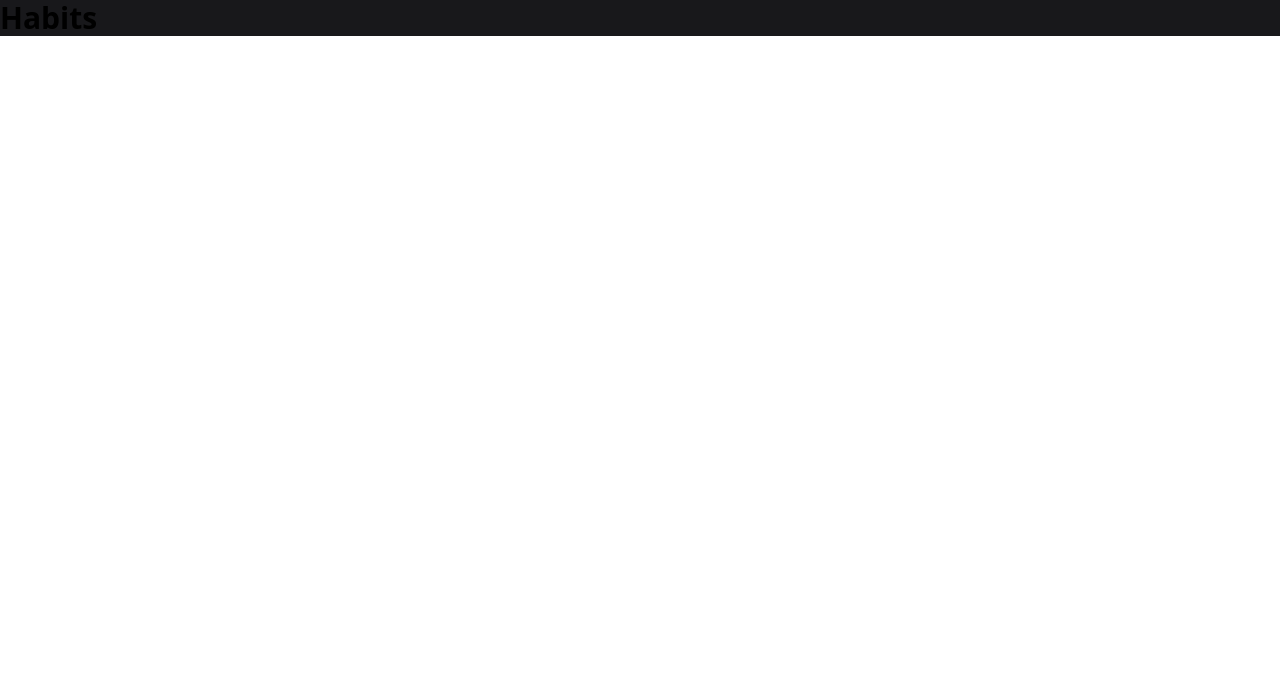
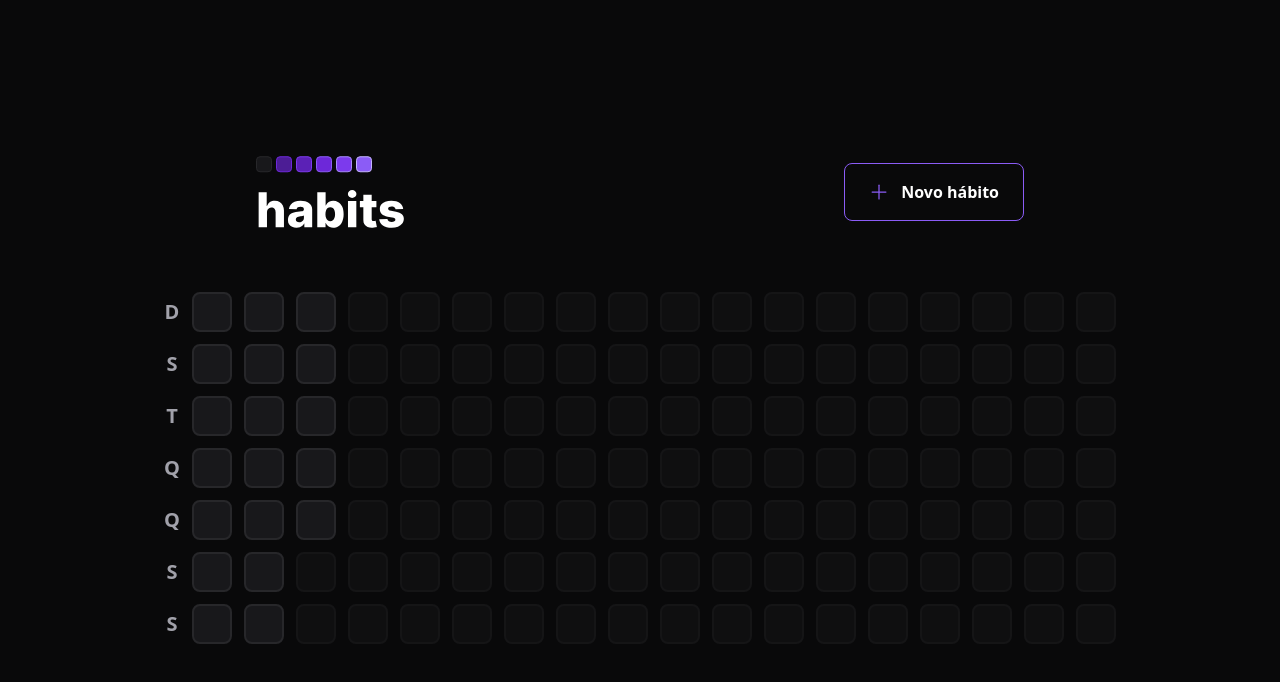
Before and after one commit to ximeen/nlw-setup-web, a React (Vite) app: page / in a window 1280 px wide. Shown: the top 682 px of the page. Built offline with nearby package versions, Linux system fonts and the light colour scheme.

Commit message:
create table habits

```diff
--- a/index.html
+++ b/index.html
@@ -8,7 +8,7 @@
   <title>Habits</title>
 </head>
 
-<body>
+<body class="bg-backgroundAppearance text-white">
   <div id="root"></div>
   <script type="module" src="/src/main.tsx"></script>
 </body>
--- a/package.json
+++ b/package.json
@@ -9,6 +9,8 @@
     "preview": "vite preview"
   },
   "dependencies": {
+    "dayjs": "^1.11.7",
+    "phosphor-react": "^1.4.1",
     "react": "^18.2.0",
     "react-dom": "^18.2.0"
   },
--- a/src/App.tsx
+++ b/src/App.tsx
@@ -1,9 +1,15 @@
-import { Habits } from "./components/Habits"
+import { Header } from "./components/Header"
+import { SummaryTable } from "./components/SumaryTable"
 
 function App() {
 
   return (
-    <Habits />
+    <main className="w-screen h-screen flex justify-center items-center">
+      <div className="w-full max-w-5xl px-6 flex flex-col gap-16">
+        <Header />
+        <SummaryTable />
+      </div>
+    </main>
   )
 }
 
--- a/src/components/Habits.tsx
+++ /dev/null
@@ -1,5 +0,0 @@
-export function Habits() {
-  return (
-    <h1 className="text-3xl font-bold bg-zinc-900">Habits</h1>
-  )
-}
--- /dev/null
+++ b/src/components/HabitsDays.tsx
@@ -0,0 +1,6 @@
+export function HabitsDays() {
+  return (
+
+    <div className="w-10 h-10 bg-zinc-900 border-2 border-zinc-800 rounded-lg"></div>
+  )
+}
--- /dev/null
+++ b/src/components/Header.tsx
@@ -0,0 +1,19 @@
+import { Plus } from "phosphor-react"
+import Logo from "/logo.svg"
+
+
+export function Header() {
+  return (
+    <header className="w-full max-w-3xl mx-auto flex items-center justify-between">
+      <img src={Logo} alt="Logo da aplicação, com nome habits e alguns quadrados acima dele" />
+
+      <button
+        type="button"
+        className="border border-violet-500 font-semibold rounded-lg px-6 py-4 flex items-center gap-3 hover:scale-[1.05] transition-all duration-200 "
+      >
+        <Plus size={20} className="text-violet-500" />
+        Novo hábito
+      </button>
+    </header>
+  )
+}
--- /dev/null
+++ b/src/components/SumaryTable.tsx
@@ -0,0 +1,46 @@
+
+import { generateDatesFromYearBeginning } from "../utils/generate-dates-from-year";
+import { HabitsDays } from "./HabitsDays";
+
+const weekDays = [
+  'D',
+  'S',
+  'T',
+  'Q',
+  'Q',
+  'S',
+  'S',
+];
+
+const sumaryDates = generateDatesFromYearBeginning()
+const minimumSumaryDates = 18 * 7 // 18 semanas
+const amountOfDaysToFill = minimumSumaryDates - sumaryDates.length
+
+export function SummaryTable() {
+  return (
+    <div className="w-full flex">
+      <div className="grid grid-rows-7 grid-flow-row gap-3">
+        {weekDays.map((weekDay, i) => {
+          return (
+            <div
+              key={`${weekDay}-${i}`}
+              className="text-zinc-400 text-xl h-10 w-10 font-bold flex items-center justify-center"
+            >
+              {weekDay}
+            </div>
+          )
+        })}
+      </div>
+
+      <div className="grid grid-rows-7 grid-flow-col gap-3">
+        {sumaryDates.map((date) => {
+          return <HabitsDays key={date.toString()} />
+        })}
+
+        {amountOfDaysToFill > 0 && Array.from({ length: amountOfDaysToFill }).map((_, i) => {
+          return <div key={i} className="w-10 h-10 bg-zinc-900 border-2 border-zinc-800 rounded-lg opacity-40 cursor-not-allowed" />
+        })}
+      </div>
+    </div>
+  );
+}
--- /dev/null
+++ b/src/utils/generate-dates-from-year.ts
@@ -0,0 +1,16 @@
+import dayjs from "dayjs";
+
+export function generateDatesFromYearBeginning() {
+  const firstDayOfTheYear = dayjs().startOf("year");
+  const today = new Date();
+
+  const dates = [];
+  let compareDate = firstDayOfTheYear;
+
+  while (compareDate.isBefore(today)) {
+    dates.push(compareDate.toDate());
+    compareDate = compareDate.add(1, "day");
+  }
+
+  return dates;
+}
--- a/tailwind.config.cjs
+++ b/tailwind.config.cjs
@@ -1,10 +1,20 @@
 /** @type {import('tailwindcss').Config} */
 module.exports = {
   content: [
-    "./src/**/*.tsx"
+    "./src/**/*.tsx",
+    "./index.html"
   ],
   theme: {
-    extend: {},
+    extend: {
+      colors: {
+        backgroundAppearance: "#09090A"
+      },
+
+      gridTemplateRows: {
+        7: 'repeat(7, minmax(0, 1fr))',
+      }
+
+    },
   },
   plugins: [],
 }
```
Also changed, not shown: public/logo.svg (added), 1 other file (tests, documents, lock files or other folders).
